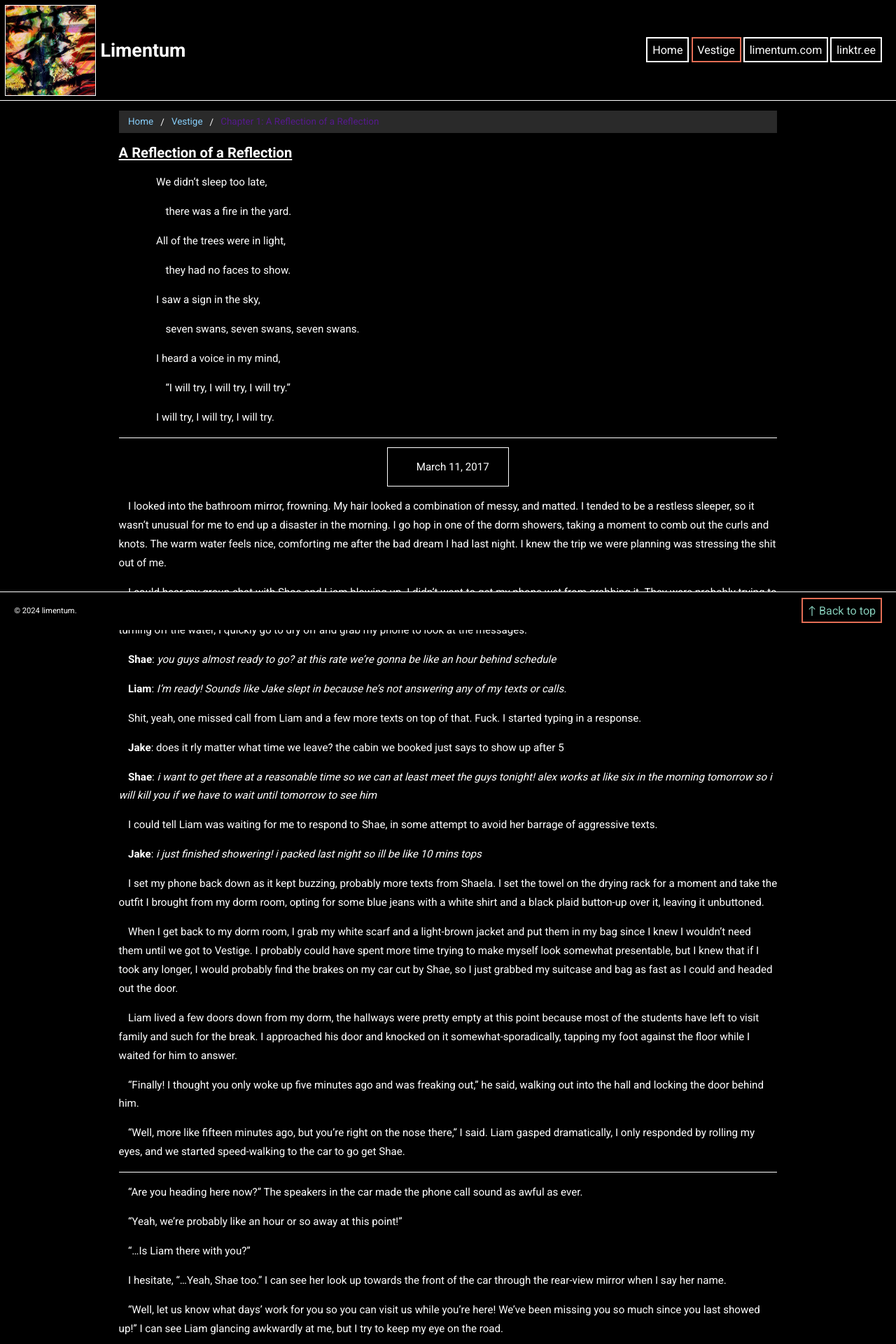
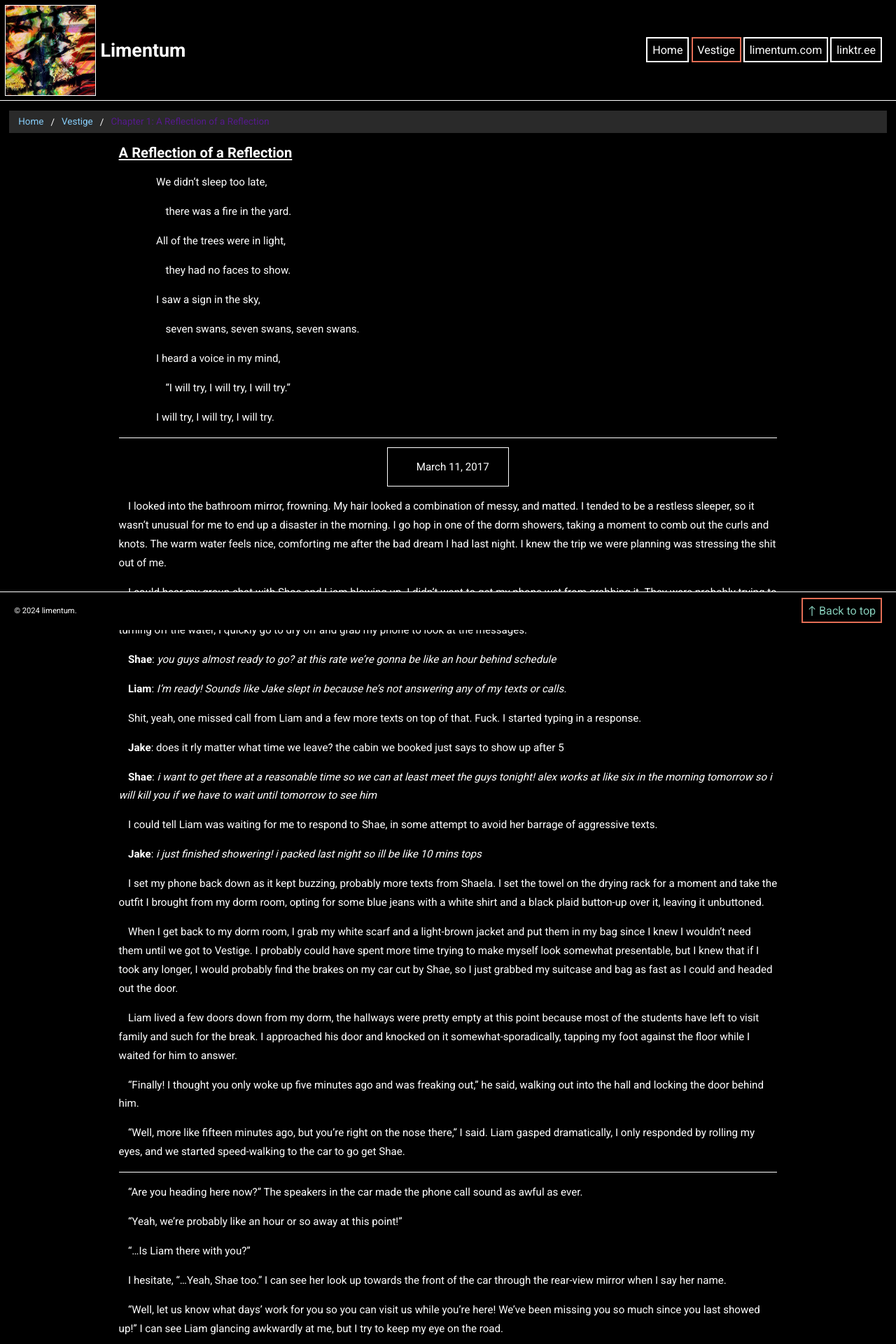
Before and after one commit to limentum/limentum.github.io, a Jekyll site: the page built from _vestige/a-reflection-of-a-reflection.md, in a window 1280 px wide. Shown: the top 1920 px of the page at 70% size. Built offline with Jekyll 4.4.1, drawn with Linux system fonts in a browser that asks for light colours.

Commit message:
Refactor breadcrumb navigation and chapter navigation in _layouts/vestige.html

```diff
--- a/_layouts/vestige.html
+++ b/_layouts/vestige.html
@@ -1,8 +1,7 @@
 ---
 layout: default
 ---
-<article class="post">
-  {% if page.collection == 'vestige' %}
+{% if page.collection == 'vestige' %}
     {% unless page.is_index %}
         <nav aria-label="breadcrumb" id="breadcrumb">
             <ul class="breadcrumb">
@@ -14,7 +13,8 @@
             </ul>
         </nav>
     {% endunless %}
-  {% endif %}
+{% endif %}
+<article class="post">
   <h2><a href="{{ page.url }}">{{ page.title }}</a></h2>
   {{ page.content }}
 </article>
@@ -25,11 +25,13 @@
     {% for post in sorted_vestige %}
       {% if post.url == page.url %}
         {% unless forloop.first %}
-          {% assign previous_post = sorted_vestige[forloop.index0 | minus: 1] %}
+          {% assign previous_index = forloop.index0 | minus: 1 %}
+          {% assign previous_post = sorted_vestige[previous_index] %}
           <li id="previous"><a href="{{ previous_post.url | relative_url }}">Previous</a></li>
         {% endunless %}
         {% unless forloop.last %}
-          {% assign next_post = sorted_vestige[forloop.index0 | plus: 1] %}
+          {% assign next_index = forloop.index0 | plus: 1 %}
+          {% assign next_post = sorted_vestige[next_index] %}
           <li id="next"><a href="{{ next_post.url | relative_url }}">Next</a></li>
         {% endunless %}
       {% endif %}
```
